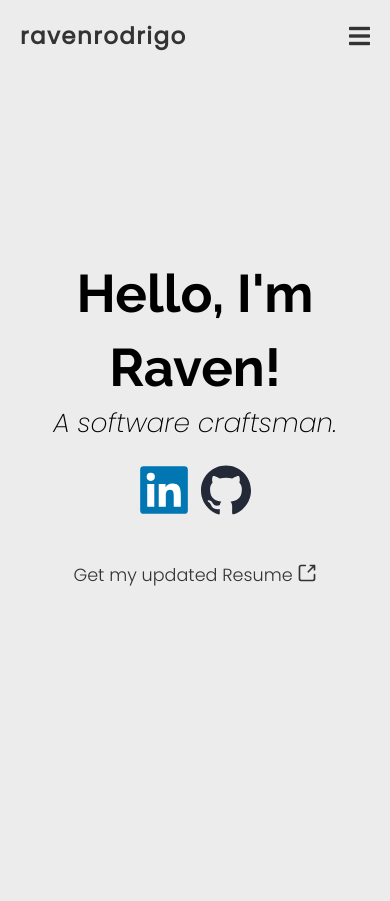
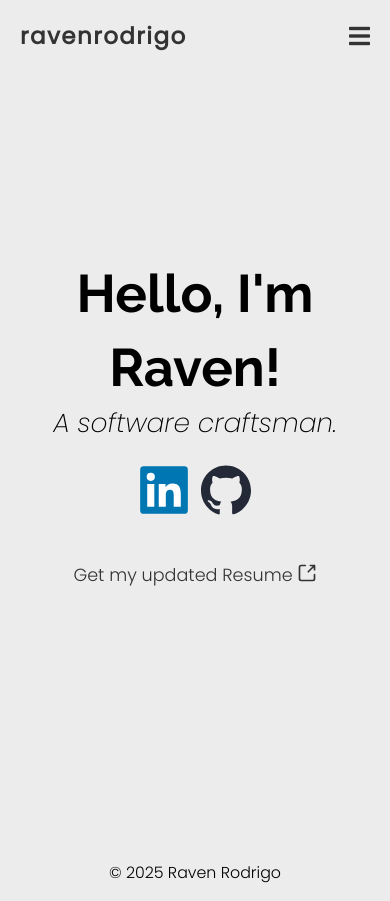
Before and after one commit to rctrodrigo/html-css-javascript, a plain HTML site: page index.html in a window 390 px wide. Before the commit the page ends 844 px from the top, so only its background shows below. Drawn offline with Linux system fonts and the light colour scheme.

Commit message:
feat(footer): add footer section
Footer section has the copyright symbol with year and name of the
author. It uses javascript for the year to be updated. This is also
responsive when users adjust the screen size for mobile.

```diff
--- a/index.html
+++ b/index.html
@@ -69,5 +69,13 @@
             </div>
          </section>
     </header>
+
+    <!-- Footer Section -->
+    <footer>
+        <p id="copyright">&copy; <span id="copyrightYear"></span> Raven Rodrigo</p>
+    </footer>
+
+    <!-- JavaScript -->
+     <script src="scripts/app.js"></script>
 </body>
 </html>
--- /dev/null
+++ b/scripts/app.js
@@ -0,0 +1,4 @@
+/* Footer */
+let YearNow = new Date().getFullYear();
+let copyrightYear = document.getElementById("copyrightYear");
+copyrightYear.append(YearNow);
--- a/styles/main.css
+++ b/styles/main.css
@@ -163,6 +163,27 @@
   color: var(--alt-color);
 }
 
+/* Footer Section Styles */
+
+footer {
+  display: flex;
+  justify-content: center;
+  text-align: center;
+  padding: 1rem;
+}
+
+#copyright {
+  margin: 1rem;
+  font-weight: 200;
+}
+
+@media (max-width: 28.75em) {
+  footer {
+    flex-direction: column;
+    text-align: center;
+  }
+}
+
 
 /* Media Queries */
 
```
